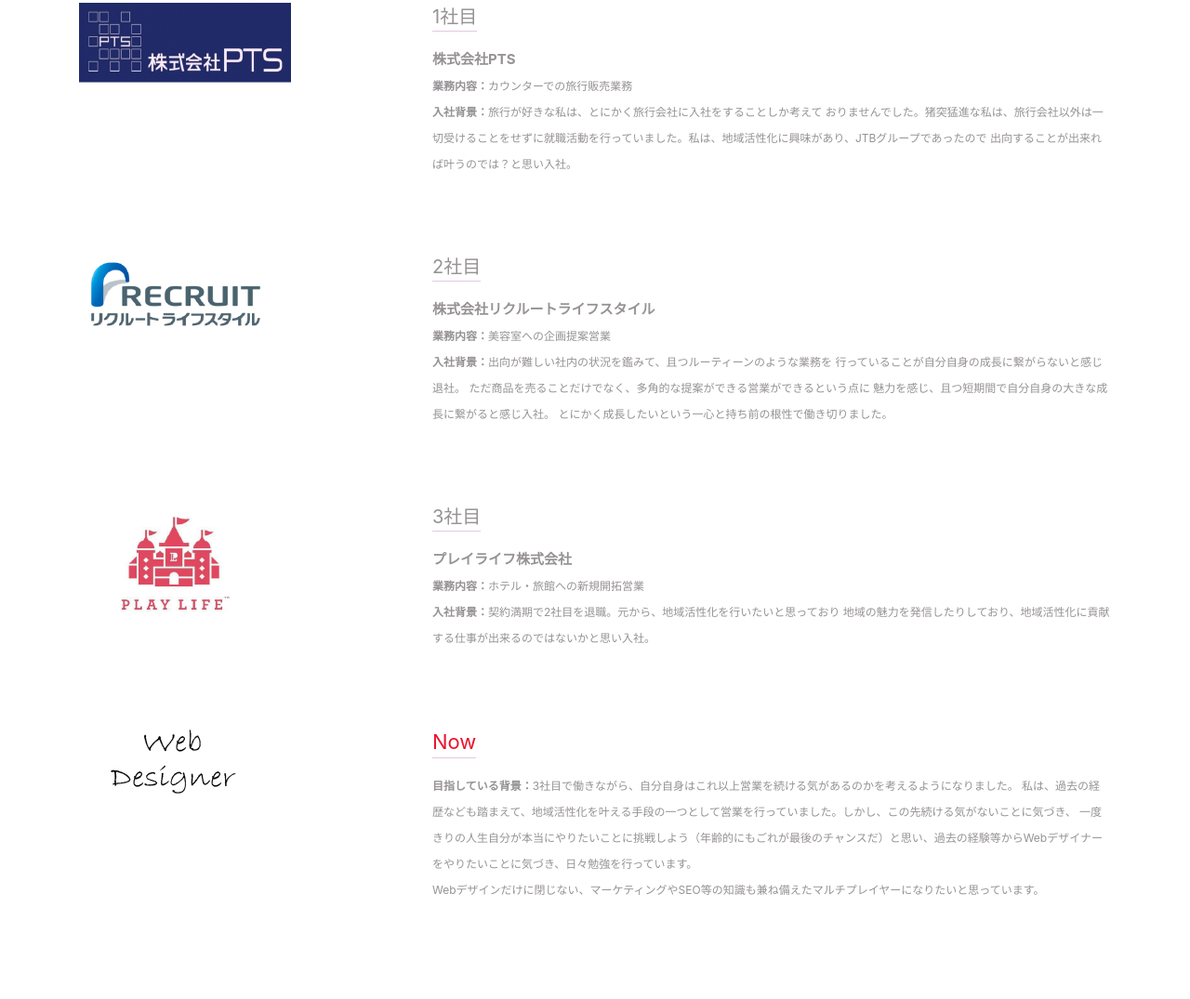
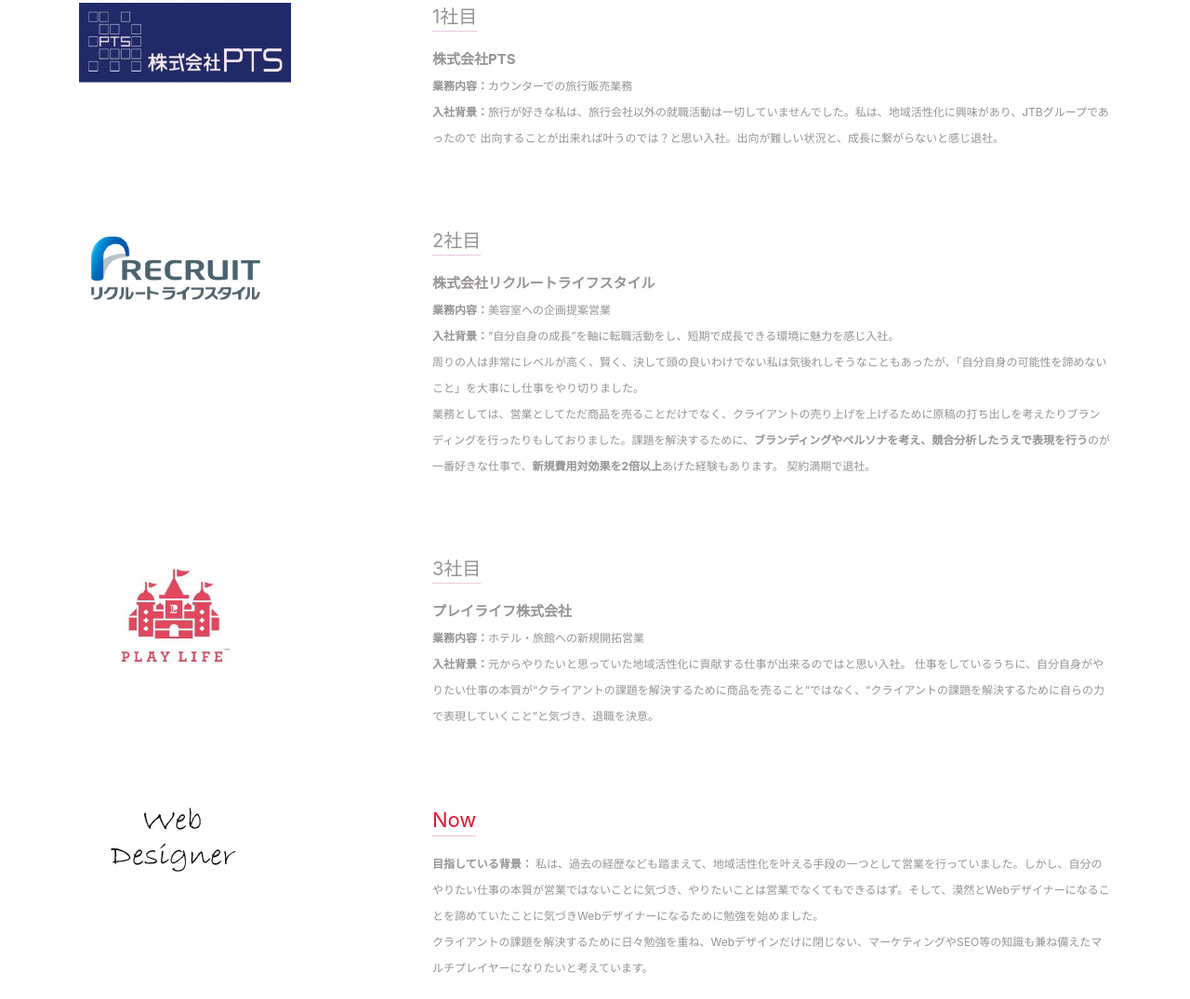
Before and after one commit to tusdurannnn/career, a plain HTML site: page index.html in a window 1280 px wide. Shown: the part 320-1395 px from the top of the page at 93% size. Drawn offline with nearby package versions, Linux system fonts and the light colour scheme; a web font is replaced by a local one.

Commit message:
Update index.html

```diff
--- a/index.html
+++ b/index.html
@@ -78,9 +78,8 @@
                  <p class="career_p"><span class="tt_tt">株式会社PTS</span><br>
 <span class="tt_t">業務内容：</span>カウンターでの旅行販売業務<br>
 
-<span class="tt_t">入社背景：</span>旅行が好きな私は、とにかく旅行会社に入社をすることしか考えて
-おりませんでした。猪突猛進な私は、旅行会社以外は一切受けることをせずに就職活動を行っていました。私は、地域活性化に興味があり、JTBグループであったので
-出向することが出来れば叶うのでは？と思い入社。</p>
+<span class="tt_t">入社背景：</span>旅行が好きな私は、旅行会社以外の就職活動は一切していませんでした。私は、地域活性化に興味があり、JTBグループであったので
+出向することが出来れば叶うのでは？と思い入社。出向が難しい状況と、成長に繋がらないと感じ退社。</p>
              </div>
          </div>
 
@@ -93,11 +92,8 @@
                  <p class="career_p"><span class="tt_tt">株式会社リクルートライフスタイル</span><br>
 <span class="tt_t">業務内容：</span>美容室への企画提案営業<br>
 
-<span class="tt_t">入社背景：</span>出向が難しい社内の状況を鑑みて、且つルーティーンのような業務を
-行っていることが自分自身の成長に繋がらないと感じ退社。
-ただ商品を売ることだけでなく、多角的な提案ができる営業ができるという点に
-魅力を感じ、且つ短期間で自分自身の大きな成長に繋がると感じ入社。
-                とにかく成長したいという一心と持ち前の根性で働き切りました。</p>
+<span class="tt_t">入社背景：</span>”自分自身の成長”を軸に転職活動をし、短期で成長できる環境に魅力を感じ入社。<br>周りの人は非常にレベルが高く、賢く、決して頭の良いわけでない私は気後れしそうなこともあったが、「自分自身の可能性を諦めないこと」を大事にし仕事をやり切りました。<br>
+業務としては、営業としてただ商品を売ることだけでなく、クライアントの売り上げを上げるために原稿の打ち出しを考えたりブランディングを行ったりもしておりました。課題を解決するために、<span class="tt_t">ブランディングやペルソナを考え、競合分析したうえで表現を行う</span>のが一番好きな仕事で、<span class="tt_t">新規費用対効果を2倍以上</span>あげた経験もあります。 契約満期で退社。</p>
              </div>
          </div>
 
@@ -110,8 +106,8 @@
                  <p class="career_p"><span class="tt_tt">プレイライフ株式会社</span><br>
                  <span class="tt_t">業務内容：</span>ホテル・旅館への新規開拓営業<br>
 
-                 <span class="tt_t">入社背景：</span>契約満期で2社目を退職。元から、地域活性化を行いたいと思っており
-                 地域の魅力を発信したりしており、地域活性化に貢献する仕事が出来るのではないかと思い入社。
+                 <span class="tt_t">入社背景：</span>元からやりたいと思っていた地域活性化に貢献する仕事が出来るのではと思い入社。
+                     仕事をしているうちに、自分自身がやりたい仕事の本質が“クライアントの課題を解決するために商品を売ること”ではなく、“クライアントの課題を解決するために自らの力で表現していくこと”と気づき、退職を決意。
                  </p>
              </div>
          </div>
@@ -122,10 +118,9 @@
              </div>
             <div class="col-12  col-md-8">
                  <p class="ttt">Now</p>
-                 <p class="career_p"><span class="tt_t">目指している背景：</span>3社目で働きながら、自分自身はこれ以上営業を続ける気があるのかを考えるようになりました。
-                私は、過去の経歴なども踏まえて、地域活性化を叶える手段の一つとして営業を行っていました。しかし、この先続ける気がないことに気づき、
-                一度きりの人生自分が本当にやりたいことに挑戦しよう（年齢的にもごれが最後のチャンスだ）と思い、過去の経験等からWebデザイナーをやりたいことに気づき、日々勉強を行っています。<br>
-                Webデザインだけに閉じない、マーケティングやSEO等の知識も兼ね備えたマルチプレイヤーになりたいと思っています。</p>
+                 <p class="career_p"><span class="tt_t">目指している背景：</span>
+                私は、過去の経歴なども踏まえて、地域活性化を叶える手段の一つとして営業を行っていました。しかし、自分のやりたい仕事の本質が営業ではないことに気づき、やりたいことは営業でなくてもできるはず。そして、漠然とWebデザイナーになることを諦めていたことに気づきWebデザイナーになるために勉強を始めました。<br>
+                クライアントの課題を解決するために日々勉強を重ね、Webデザインだけに閉じない、マーケティングやSEO等の知識も兼ね備えたマルチプレイヤーになりたいと考えています。</p>
              </div>
          </div>
     </div>
```
